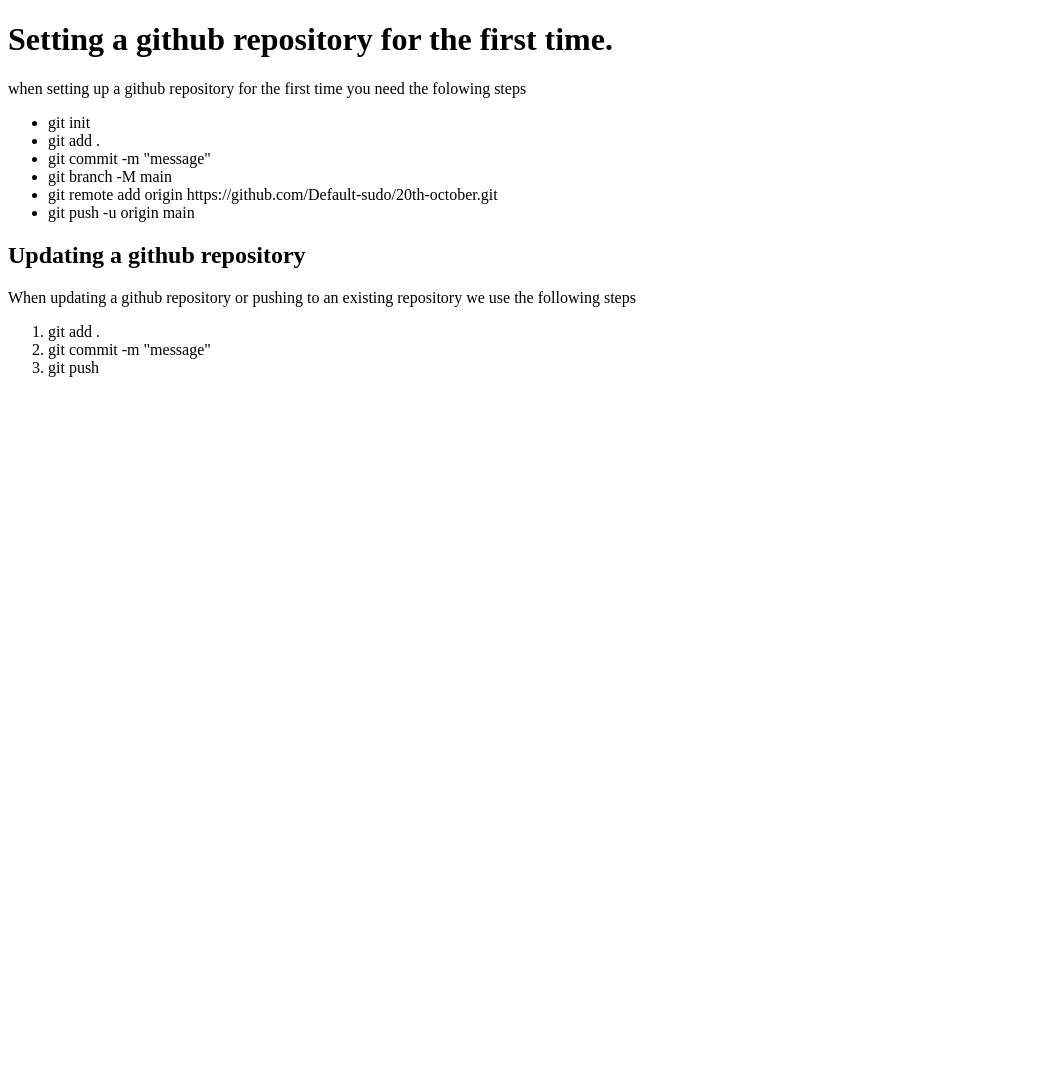
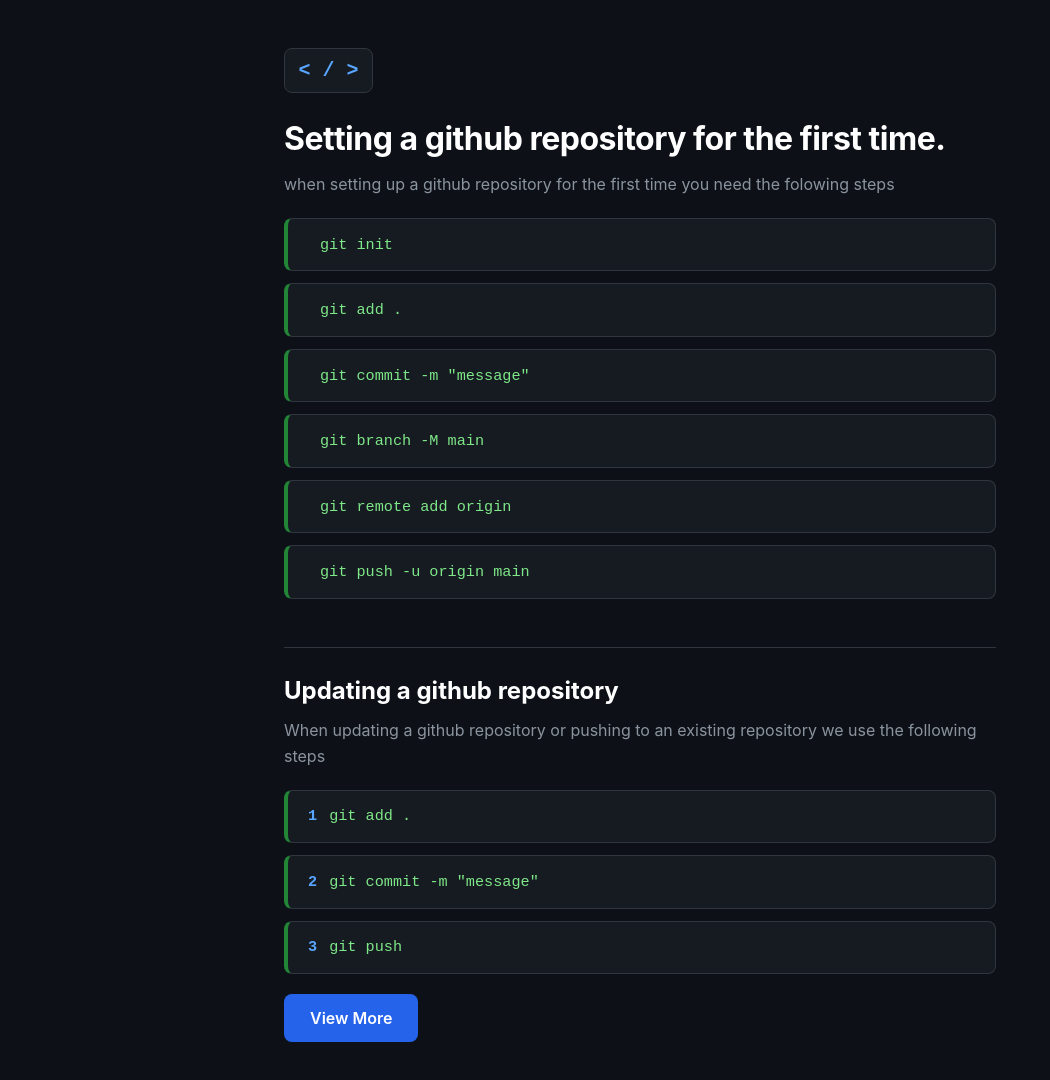
Before and after one commit to Default-sudo/20th-october, a plain HTML site: page index.html in a window 1280 px wide. Shown: the whole page, without its empty margins (0-1050 px from the left). Before the commit the page ends 800 px from the top, so only its background shows below. Drawn offline with Linux system fonts and the light colour scheme.

Commit message:
my first repository

```diff
--- a/index.html
+++ b/index.html
@@ -8,28 +8,50 @@
     <script src="script.js"></script>
 </head>
 <body>
+    <h2>
+        < / >
+    </h2>
     <h1>Setting a github repository for the first time.</h1>
     <p>when setting up a github repository for the first time you need the folowing steps</p>
     <ul>
+        <div>
                <li>git init</li>
+        </div>
+       <div>
  <li>git add .</li>
+       </div>
+       <div>
 <li>git commit  -m "message"</li>
+       </div>
+       <div>
  <li>git branch -M main</li>
-        <li>git remote add origin https://github.com/Default-sudo/20th-october.git</li>
+       </div>
+       <div>
+<li>git remote add origin</li>
+       </div>
+       <div>
         <li>git push -u origin main</li>
+       </div>
     </ul>
     <h2>Updating a github repository</h2>
     <p>When updating a github repository or pushing to an existing repository we use the following steps</p>
     <ol>
+        <div>
             <li>
             git  add .
         </li>
+        </div>
+        <div>
        <li>
             git commit -m "message"
         </li>
+        </div>
+        <div>
        <li>
             git push
         </li>
+        </div>
     </ol>
+    <button class="btn">View More</button>
 </body>
 </html>
--- a/script.js
+++ b/script.js
@@ -0,0 +1,18 @@
+document.addEventListener('DOMContentLoaded', () => {
+  const buttons = document.querySelectorAll('.btn');
+
+  buttons.forEach((btn) => {
+    btn.addEventListener('click', () => {
+      // Save the original button text
+      const originalText = btn.textContent;
+
+      btn.textContent = 'Viewed Workings';
+      btn.disabled = true;
+
+      setTimeout(() => {
+        btn.textContent = originalText;
+        btn.disabled = false;
+      }, 1500);
+    });
+  });
+});
--- a/style.css
+++ b/style.css
@@ -0,0 +1,121 @@
+
+* {
+  box-sizing: border-box;
+  margin: 0;
+  padding: 0;
+}
+
+body {
+  background-color: #0d1117;
+  color: #e6edf3;
+  font-family: -apple-system, BlinkMacSystemFont, "Segoe UI", Roboto, sans-serif;
+  line-height: 1.6;
+  max-width: 760px;
+  margin: 0 auto;
+  padding: 3rem 1.5rem;
+}
+h2:first-of-type {
+  display: inline-block;
+  font-family: "Courier New", Courier, monospace;
+  font-size: 1.25rem;
+  color: #58a6ff;
+  background-color: #161b22;
+  border: 1px solid #30363d;
+  padding: 0.35rem 0.85rem;
+  border-radius: 8px;
+  margin-bottom: 1.25rem;
+}
+h1 {
+  font-size: 2rem;
+  color: #ffffff;
+  margin-bottom: 0.5rem;
+  letter-spacing: -0.5px;
+}
+h2:not(:first-of-type) {
+  font-size: 1.5rem;
+  color: #ffffff;
+  margin-top: 3rem;
+  margin-bottom: 0.5rem;
+  padding-top: 1.5rem;
+  border-top: 1px solid #30363d;
+}
+p {
+  color: #8b949e;
+  margin-bottom: 1.25rem;
+  font-size: 1rem;
+}
+ul, ol {
+  list-style: none;
+  counter-reset: step-counter;
+  display: flex;
+  flex-direction: column;
+  gap: 0.75rem;
+}
+
+ul div, ol div {
+  counter-increment: step-counter;
+  background-color: #161b22;
+  border: 1px solid #30363d;
+  border-left: 4px solid #238636;
+  border-radius: 8px;
+  padding: 0.85rem 1.25rem;
+  transition: transform 0.15s ease, border-color 0.15s ease;
+}
+
+ul div:hover, ol div:hover {
+  transform: translateX(4px);
+  border-color: #58a6ff;
+}
+li {
+  font-family: "Fira Code", "Courier New", Courier, monospace;
+  font-size: 0.95rem;
+  color: #7ee787;
+  display: flex;
+  align-items: center;
+  gap: 0.75rem;
+}
+ul li::before {
+  content: "";
+  color: #8b949e;
+  font-weight: bold;
+}
+ol li::before {
+  content: counter(step-counter) "";
+  color: #58a6ff;
+  font-weight: bold;
+}
+.btn {
+    margin-top: 20px;
+  display: inline-flex;
+  align-items: center;
+  justify-content: center;
+  gap: 0.5rem;
+  padding: 0.75rem 1.5rem;
+  font-family: inherit;
+  font-size: 1rem;
+  font-weight: 600;
+  color: #ffffff;
+  background-color: #2563eb;
+  border: 2px solid transparent;
+  border-radius: 8px;
+  text-decoration: none;
+  cursor: pointer;
+  transition: background-color 0.2s ease, transform 0.1s ease, box-shadow 0.2s ease;
+}
+
+/* Hover effect */
+.btn:hover {
+  background-color: #1d4ed8;
+  box-shadow: 0 4px 12px rgba(37, 99, 235, 0.25);
+}
+
+/* Click/press feedback */
+.btn:active {
+  transform: scale(0.97);
+}
+
+/* Keyboard accessibility focus ring */
+.btn:focus-visible {
+  outline: 3px solid #93c5fd;
+  outline-offset: 2px;
+}-
```
Lines whose indentation alone changed are shown as unchanged.
